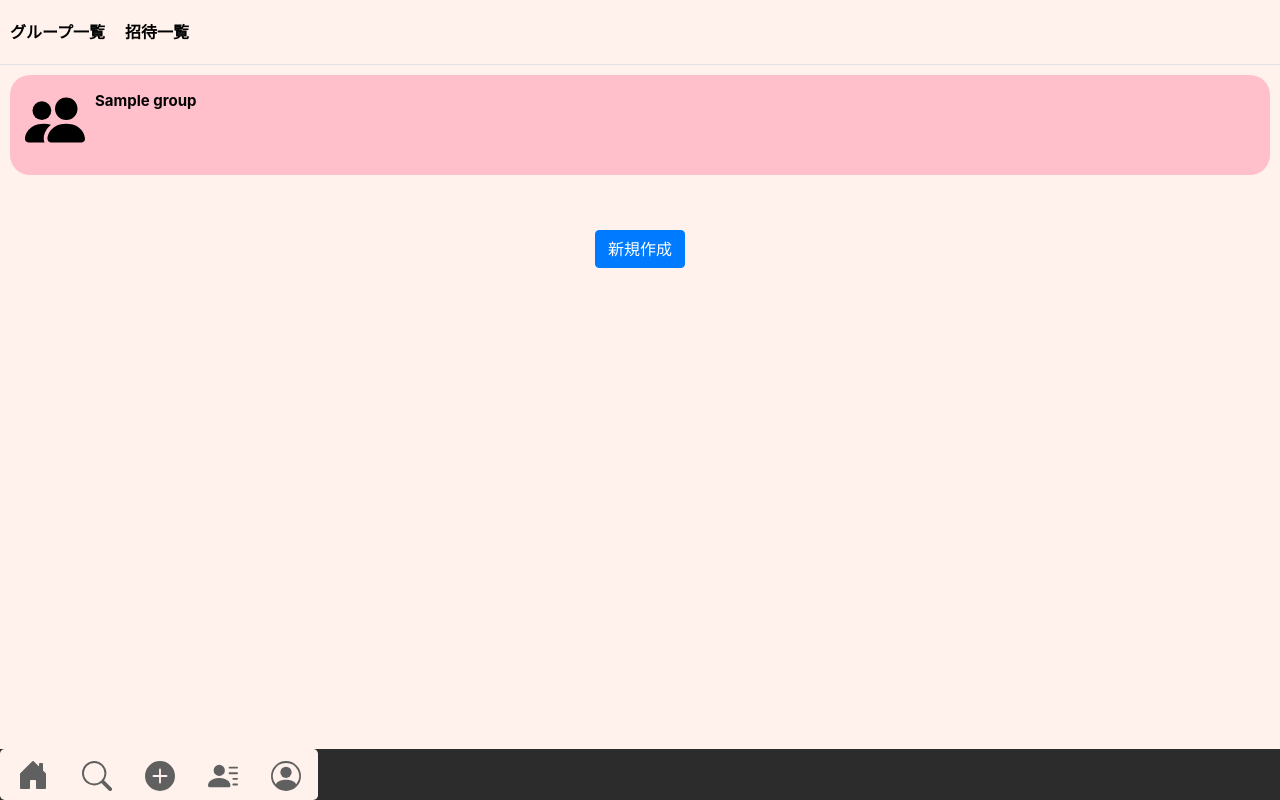
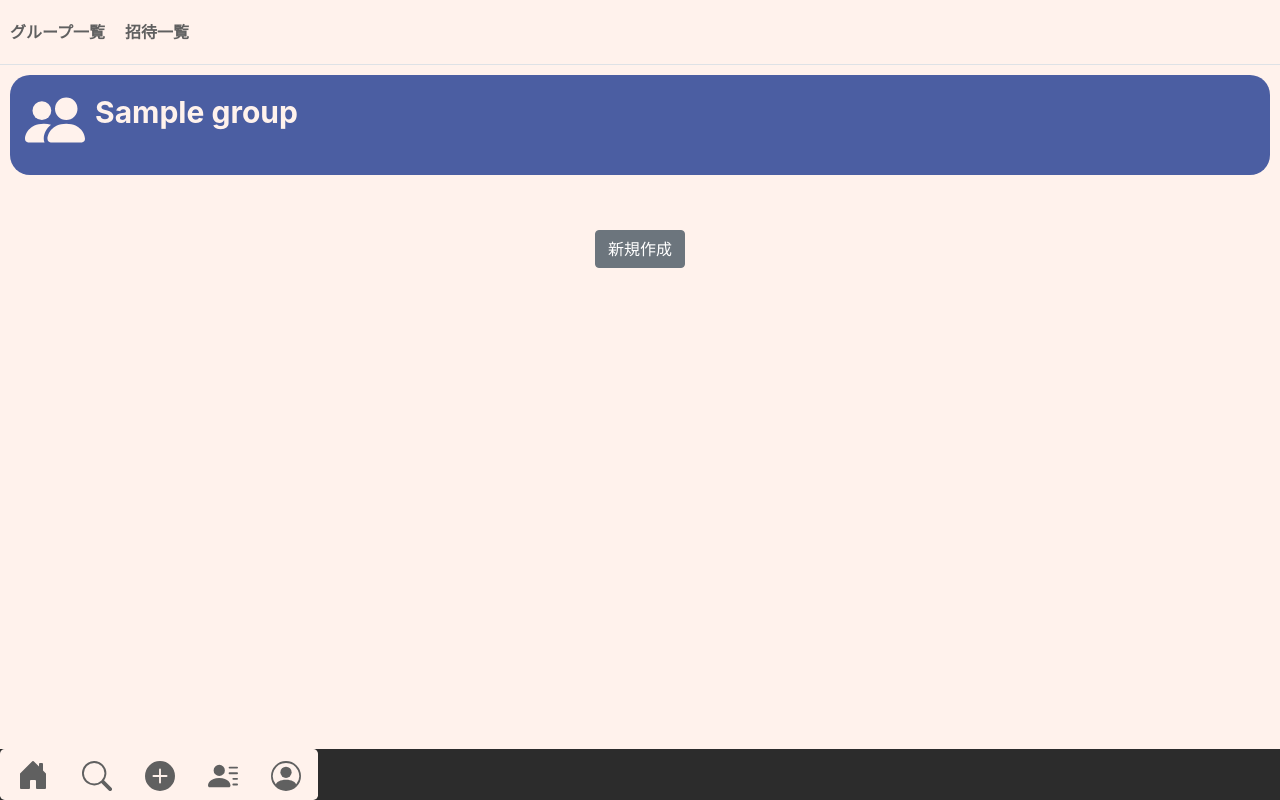
Before and after one commit to Tatsuya-328/codegym-A5, a Flask app: page /groups in a window 1280 px wide. Run offline with Flask 2, Linux system fonts and the light colour scheme; the visitor is signed in with stand-in values (Sample User, id 1); tables that the repository leaves empty hold one stand-in row (values such as "Sample post"); parts of the project's set-up code (start-up, migrations or seed data) failed here and were passed over; some libraries are stand-ins or nearby versions.

Commit message:
グループフロント一覧修正

```diff
--- a/static/css/style.css
+++ b/static/css/style.css
@@ -467,7 +467,8 @@ footer{
   padding: 15px;
   border-radius: 20px;
   margin: 10px;
-  background-color: pink;
+  background-color: #4b5ea2;
+  color: #fff2ec;
   height: 100px;
 }
 .group-table{
@@ -481,6 +482,7 @@ footer{
   /* background-color: rgb(253, 198, 97); */
   border-radius: 10px;
   font-weight: bold;
+  color: #606060;
 }
 
 .group-user-icon{
@@ -491,11 +493,10 @@ footer{
 .group-user-name{
   float: left;
   width: 55%;
-  height: 20px;
   overflow: hidden;
-  margin-right: 5px;
   font-weight: bold;
-  font-size: 15px;
+  font-size: 30px;
+  padding: 0 auto;
 }
 
 .group-user-info{
--- a/templates/groups.html
+++ b/templates/groups.html
@@ -39,7 +39,7 @@
 
 
 <!-- けんじの参考に修正（まー） -->
-<ul class="nav nav-tabs">
+<ul class="nav nav-tabs" style="color: #606060;">
   <li class="active">
     <a href="#groups" data-toggle="tab">
       <div class="group-table-title">
@@ -71,7 +71,7 @@
               </div>
               <div class="group-user-info">
                 <div class="group-user-name">
-                  <p style="margin: 0; overflow: hidden; text-overflow: ellipsis; white-space: nowrap;">{{ d["name"] }}</p>
+                  {{ d["name"] }}
                 </div>
               </div>
             </div>
@@ -87,14 +87,14 @@
           <a  href="{{ url_for('group_info', group_id = d['id'] ) }}">
             <div class="group-box" >
               <div class="group-user-icon">
-                <svg xmlns="http://www.w3.org/2000/svg" width="60" height="60" fill="currentColor" class="bi bi-person-plus-fill" viewBox="0 0 16 16">
+                <svg xmlns="http://www.w3.org/2000/svg" width="40" height="40" fill="currentColor" class="bi bi-person-plus-fill" viewBox="0 0 16 16">
                   <path d="M1 14s-1 0-1-1 1-4 6-4 6 3 6 4-1 1-1 1H1zm5-6a3 3 0 1 0 0-6 3 3 0 0 0 0 6z"/>
                   <path fill-rule="evenodd" d="M13.5 5a.5.5 0 0 1 .5.5V7h1.5a.5.5 0 0 1 0 1H14v1.5a.5.5 0 0 1-1 0V8h-1.5a.5.5 0 0 1 0-1H13V5.5a.5.5 0 0 1 .5-.5z"/>
                 </svg>
               </div>
               <div class="group-user-info">
                 <div class="group-user-name">
-                  <p style="margin: 0; overflow: hidden; text-overflow: ellipsis; white-space: nowrap;">{{ d["name"] }}</p>
+                  {{ d["name"] }}
                 </div>
               </div>
             </div>
@@ -107,6 +107,6 @@
 </div>
 
 <div style="text-align: center">
-    <button onclick="location.href='create_group'" type="button" class="btn btn-primary">新規作成</button>
+    <button onclick="location.href='create_group'" type="button" class="btn btn-secondary">新規作成</button>
 </div>
 {% endblock %}
```
